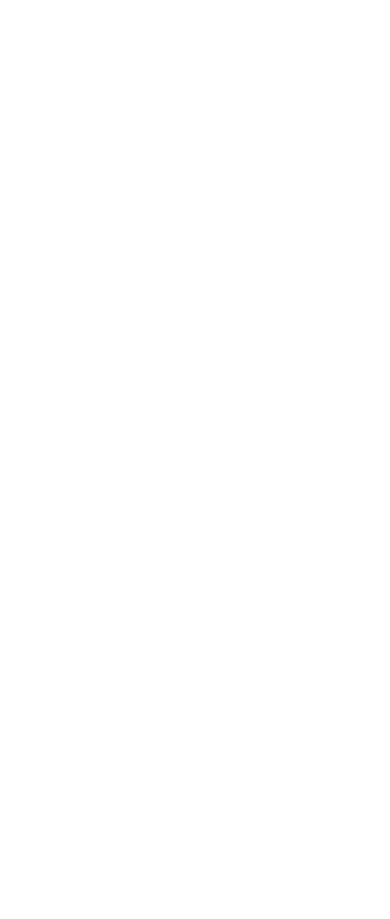
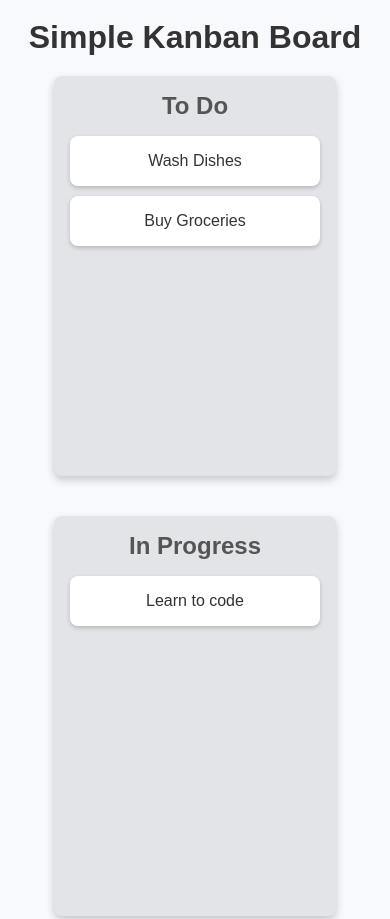
Before and after one commit to K01J10W19/HTML-CSS-JS-PROJECTS, a plain HTML site: page 03_Drag_And_Drop/index.html in a window 390 px wide. Shown: the top 919 px of the page. Before the commit the page ends 844 px from the top, so only its background shows below. Drawn offline with Linux system fonts and the light colour scheme.

Commit message:
Project03 Drag & Drop

```diff
--- a/03_Drag_And_Drop/index.html
+++ b/03_Drag_And_Drop/index.html
@@ -3,10 +3,35 @@
 <head>
     <meta charset="UTF-8">
     <meta name="viewport" content="width=device-width, initial-scale=1.0">
-    <title>Document</title>
+    <title>Kanban Board</title>
     <link rel="stylesheet" href="style.css">
 </head>
 <body>
+    <div class="container">
+        <h1>Simple Kanban Board</h1>
+
+        <div class="board">
+            <!-- LIST 1 -->
+            <div class="list" id="list1">
+                <h2>To Do</h2>
+                <div class="card" draggable="true" id="card1">Wash Dishes</div>
+                <div class="card" draggable="true" id="card2">Buy Groceries</div>
+            </div>
+
+            <!-- LIST 2 -->
+            <div class="list" id="list2">
+                <h2>In Progress</h2>
+                <div class="card" draggable="true" id="card3">Learn to code</div>
+            </div>
+
+            <!-- LIST 3 -->
+            <div class="list" id="list3">
+                <h2>Done</h2>
+            </div>
+        </div>
+    </div>
+
+
     <script src="script.js"></script>
 </body>
 </html>
--- a/03_Drag_And_Drop/script.js
+++ b/03_Drag_And_Drop/script.js
@@ -0,0 +1,45 @@
+const cards = document.querySelectorAll(".card");
+const lists = document.querySelectorAll(".list");
+
+for (const card of cards) {
+    card.addEventListener("dragstart", dragStart);
+    card.addEventListener("dragend", dragEnd);
+}
+
+for (const list of lists) {
+    list.addEventListener("dragover", dragOver);
+    list.addEventListener("dragenter", dragEnter);
+    list.addEventListener("dragleave", dragLeave);
+    list.addEventListener("drop", dragDrop);
+}
+
+function dragStart(e) {
+  // this allows the drop location to know which element is being moved when you release it
+    e.dataTransfer.setData("text/plain", this.id);
+}
+
+function dragEnd() {
+    console.log("Drag ended");
+}
+
+function dragOver(e) {
+  // this line is important because by default, browsers don't allow you to drop elements onto other elements.
+    e.preventDefault();
+}
+
+function dragEnter(e) {
+    e.preventDefault();
+    this.classList.add("over");
+}
+
+function dragLeave(e) {
+    this.classList.remove("over");
+}
+
+function dragDrop(e) {
+    const id = e.dataTransfer.getData("text/plain");
+    const card = document.getElementById(id);
+
+    this.appendChild(card);
+    this.classList.remove("over");
+}
--- a/03_Drag_And_Drop/style.css
+++ b/03_Drag_And_Drop/style.css
@@ -0,0 +1,84 @@
+* {
+    padding: 0;
+    margin: 0;
+    box-sizing: border-box;
+}
+
+body {
+    font-family: sans-serif;
+    background-color: #f7f9fc;
+    display: flex;
+    justify-content: center;
+    align-items: center;
+    min-height: 100vh;
+}
+
+.container {
+    text-align: center;
+    width: 100%;
+    padding: 1.2rem;
+}
+
+h1 {
+    color: #333;
+    margin-bottom: 20px;
+    font-size: 2rem;
+}
+
+.board {
+    display: flex;
+    justify-content: space-around;
+    align-items: flex-start;
+    width: 100%;
+    max-width: 1200px;
+    margin: 0 auto;
+    gap: 20px;
+}
+
+.list {
+    background-color: #e3e4e8;
+    padding: 1rem;
+    border-radius: 8px;
+    width: 30%;
+    min-height: 400px;
+    box-shadow: 0 4px 8px rgba(0, 0, 0, 0.2);
+}
+
+.list h2 {
+    color: #555;
+    margin-bottom: 1rem;
+    font-size: 1.5rem;
+}
+
+.card {
+    background-color: white;
+    color: #333;
+    padding: 1rem;
+    margin-bottom: 10px;
+    border-radius: 8px;
+    cursor: grab;
+    box-shadow: 0 2px 4px rgba(0, 0, 0, 0.2);
+    transition: transform 0.2s, box-shadow 0.2s;
+}
+
+.card:active {
+    cursor: grabbing;
+    transform: scale(1.05);
+    box-shadow: 0 4px 8px rgba(0, 0, 0, 0.2);
+}
+
+.list.over {
+    background-color: #d1d3d8;
+}
+
+@media (max-width: 768px) {
+    .board {
+        flex-direction: column;
+        align-items: center;
+    }
+
+    .list {
+        width: 80%;
+        margin-bottom: 20px;
+    }
+}
```
